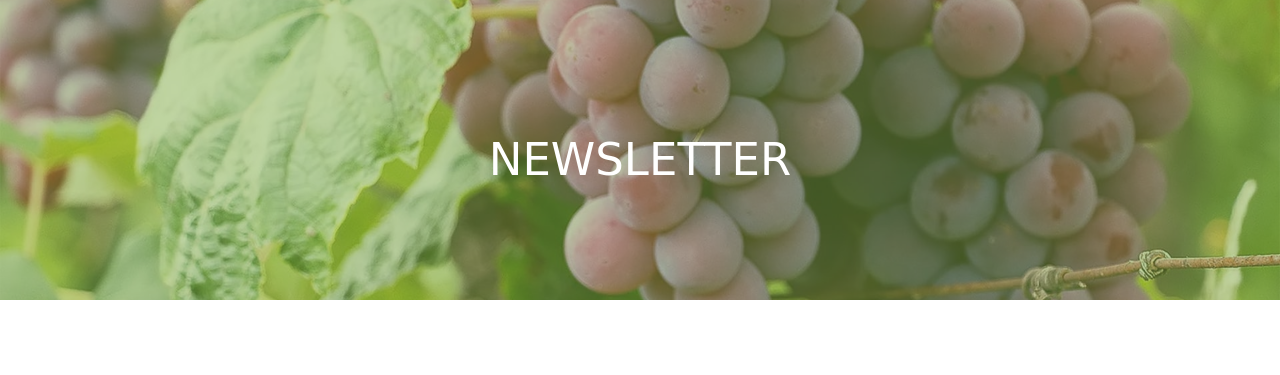
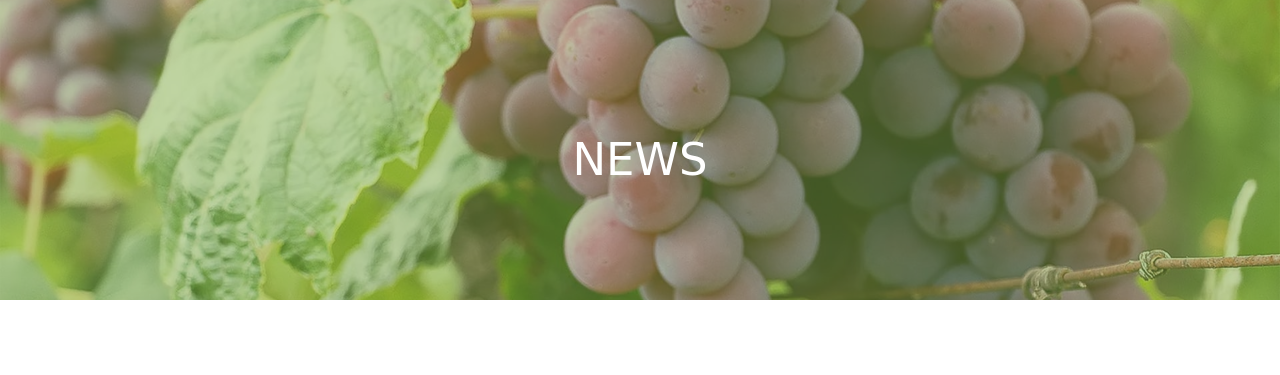
Before and after one commit to olamadeN/testing-hosting, a Django app: page /newsletter/ in a window 1280 px wide. Shown: the part 109-484 px from the top of the page. Run offline with Django 3.2, Linux system fonts and the light colour scheme; data comes from the database, SQL or seed files in the repository; some libraries are stand-ins or nearby versions; some web fonts are replaced.

Commit message:
tweaked newsletter

```diff
--- a/newsletter/templates/newsletter.html
+++ b/newsletter/templates/newsletter.html
@@ -15,7 +15,7 @@
             <div class="overlay"></div>
                 <div class="row slider-text justify-content-center align-items-center" data-scrollax-parent="true">
                     <div class="col-sm-12 text-center" id="news-header-text">
-                        <h1 class="mb-3">NEWSLETTER</h1>
+                        <h1 class="mb-3">NEWS</h1>
                     </div>
                 </div>
             </div>
```
